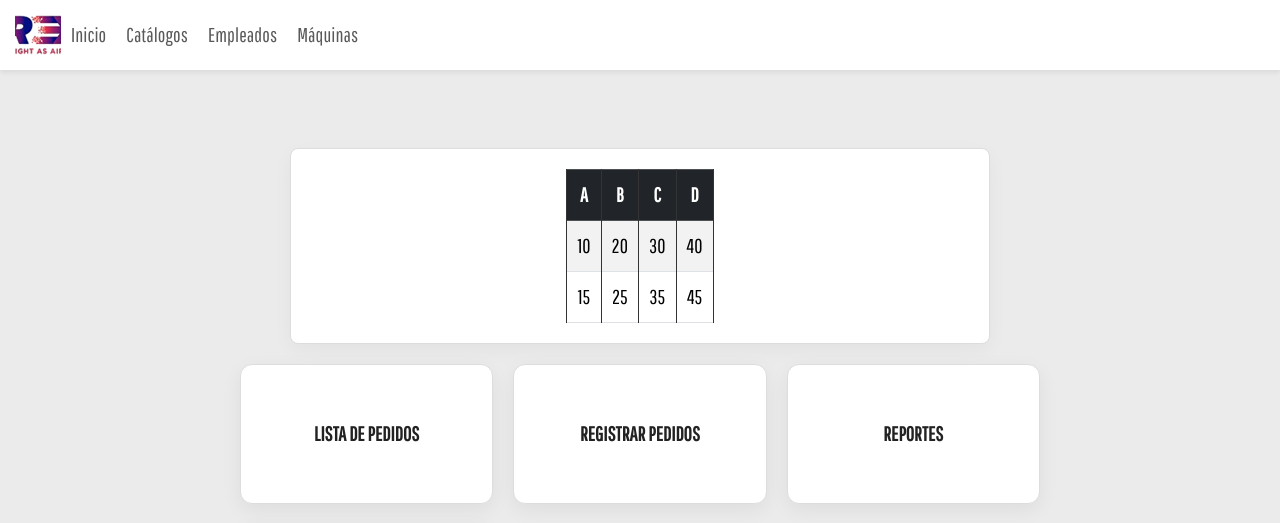
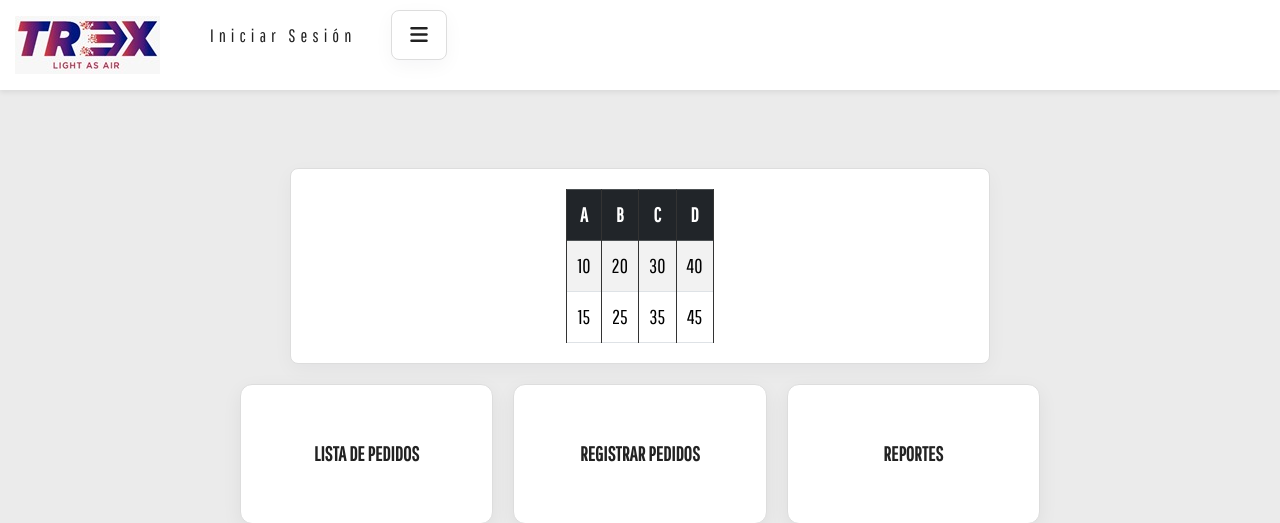
Before and after one commit to ArnoldWiz/Trex-Project, a Django app: page /administrador/homeAdmin/ in a window 1280 px wide. Shown: the top 523 px of the page. Run offline with Django 5.2, Linux system fonts and the light colour scheme; some libraries are stand-ins or nearby versions.

Commit message:
Edición de los nav.

```diff
--- a/app/static/css/genericas/general.css
+++ b/app/static/css/genericas/general.css
@@ -236,9 +236,3 @@ input, select {
 input{
   background-color: #FAFAFA;
 }
-
-.logo-trex {
-  width: 46px;
-  height: 46px;
-  object-fit: cover;
-}
--- a/app/templates/administrador/homeAdmin.html
+++ b/app/templates/administrador/homeAdmin.html
@@ -9,26 +9,30 @@
   <link rel="stylesheet" href="{% static 'css/genericas/home.css' %}">
   <link rel="stylesheet" href="{% static 'css/genericas/general.css' %}">
   <link href="https://fonts.googleapis.com/css2?family=Pathway+Gothic+One&display=swap" rel="stylesheet">
+  <link rel="stylesheet" href="https://cdnjs.cloudflare.com/ajax/libs/font-awesome/6.6.0/css/all.min.css">
 
 
 </head>
 <body>
-
 <nav class="navbar navbar-expand-lg bg-white shadow-sm mb-4">
   <div class="container-fluid">
-    <img src="{% static 'images/LOGO_TREX.png' %}" alt="Logo" class="logo-trex">
-    <button class="navbar-toggler" type="button" data-bs-toggle="collapse" data-bs-target="#mainNav">
-      <span class="navbar-toggler-icon"></span>
-    </button>
+        <img src="{% static 'images/LOGO_TREX.jpg' %}" alt="Logo" />
+        <button class="navbar-toggler" type="button" data-bs-toggle="collapse" data-bs-target="#mainNav"><span class="navbar-toggler-icon"></span></button>
+
 
     <div class="collapse navbar-collapse" id="mainNav">
       <!-- Menú -->
-      <ul class="navbar-nav me-auto mb-2 mb-lg-0">
-        <li class="nav-item"><a class="nav-link {% if request.path == '/' %}active{% endif %}" href="{% url 'home' %}">Inicio</a></li>
-        <li class="nav-item"><a class="nav-link" href="{% url 'catalogos' %}">Catálogos</a></li>
-        <li class="nav-item"><a class="nav-link" href="{% url 'empleados' %}">Empleados</a></li>
-        <li class="nav-item"><a class="nav-link" href="{% url 'maquinas' %}">Máquinas</a></li>
+      <ul class="nav-links">
+    <li><a href="{% url 'login' %}">Iniciar Sesión</a></li>
+    <li class="menu-item">
+      <i class="fa-solid fa-bars"></i>
+      <ul class="dropdown">
+         <li><a href="{% url 'listaPedidos' %}">Pedidos</a></li>
+         <li><a href="{% url 'login' %}">Reportes</a></li>
+         <li><a href="{% url 'login' %}">Catálogos</a></li>
       </ul>
+    </li>
+  </ul>
     </div>
   </div>
 </nav>
```
Also changed, not shown: app/templates/genericas/home.html (+11 -3 lines).
